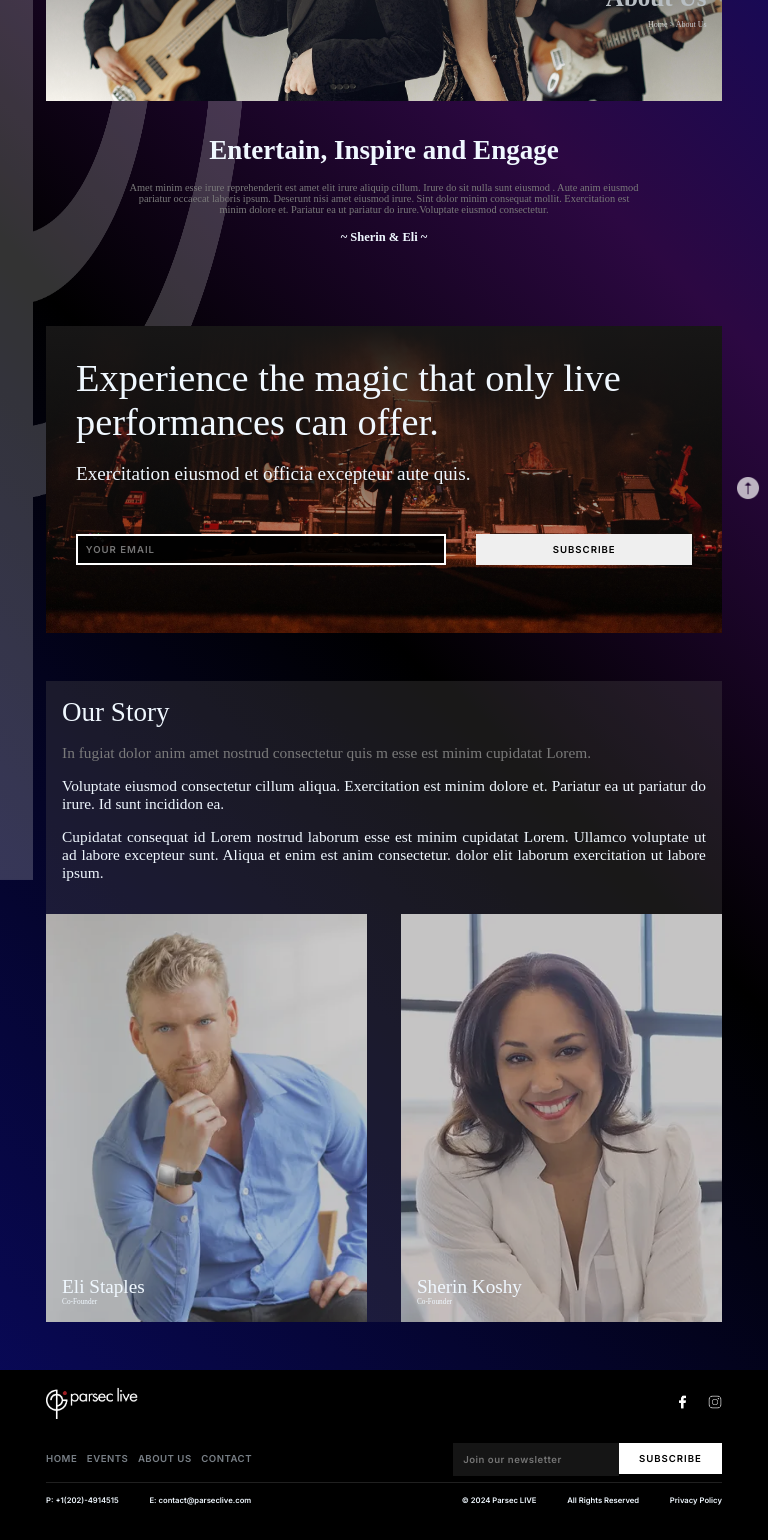
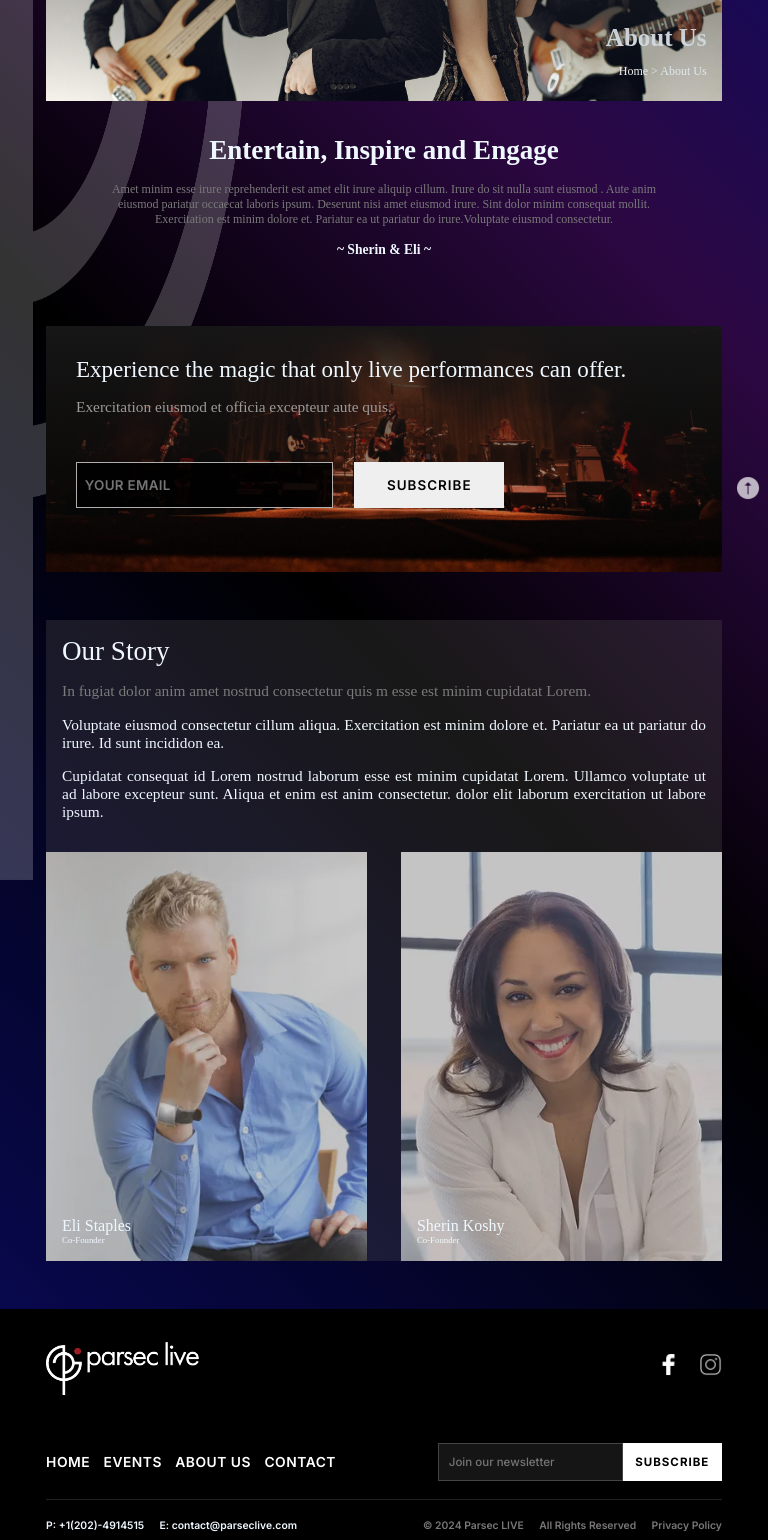
Before and after one commit to rsht7/PARSEC_live_web, a React (Create React App) app in the folder frontend/: page /about in a window 768 px wide. Shown: the part 280-1820 px from the top of the page. Built offline with nearby package versions, Linux system fonts and the light colour scheme; a web font is replaced by a local one.

Commit message:
responsive changes in footer, newsletter and about/contact pages

```diff
--- a/frontend/src/index.css
+++ b/frontend/src/index.css
@@ -661,12 +661,14 @@ h1 {
   line-height: 4.55vw;
   text-align: center;
   margin-bottom: 0;
+  color: #c4bdbd;
 
 }
 
 .main-newsletter-stuff h2{
   font-size: 1.1vw;
   line-height: 1.56vw;
+  font-weight: 400;
   text-align: center;
 }
 
@@ -701,13 +703,13 @@ h1 {
 .main-newsletter-stuff input{
   font-size: 2.03vmin;
   font-family: "Inter", sans-serif;
-  letter-spacing: 1px;
+
   font-weight: 600;
   height: 100%;
   padding-left: 1vw;
   border: none;
   width: 60%;
-  border: 2px solid #ffffff;
+  border: 1px solid #ffffff;
   background-color: rgba(0, 0, 0, 0.9);
   box-sizing: border-box;
   color: white;
@@ -809,7 +811,7 @@ h1 {
 }
 .page-path{
   font-weight: 400;
-  font-size: 1vmax;
+  font-size: 1.5vmax;
   text-align: right;
 }
 
@@ -817,7 +819,7 @@ h1 {
   text-decoration: none;
   color: white;
   font-weight: 400;
-  font-size: 1vmax;
+  font-size: 1.5vmax;
 }
 
 
@@ -848,7 +850,7 @@ h1 {
   font-size: 1.3vmax;
   color: rgba(122, 122, 122, 1);
   font-weight: 400;
-  padding: 0 4.15vw;
+  padding: 0;
   margin: 2vw 0;
 
 }
@@ -919,6 +921,7 @@ h1 {
 
 .newsbelowhead{
   font-size: 0.911vmax;
+  color: rgb(157, 154, 154);
 }
 
 
@@ -941,14 +944,14 @@ h1 {
 
 .nws-inp{
   width: 60%;
-  border: 2px solid #ffffff;
+  border: 1px solid #b0aeae;
   background-color: rgba(0, 0, 0, 0.9);
   box-sizing: border-box;
   color: white;
   font-weight: 600;
   padding-left: 1vw;
   font-family: "Inter", sans-serif;
-  letter-spacing: 1px;
+  letter-spacing: 0.3px;
   /* padding: 3vh; */
   /* height: 70%; */
 }
@@ -1096,11 +1099,16 @@ h1 {
   margin-top: 0;
   font-size : 3.38vmax;
   text-align: left;
+
+}
+.contact-lhs p{
+  color: rgba(194, 194, 194, 1);
 }
 
 .contact-icons{
   display: flex;
   justify-content: space-between;
+  margin-top:4vw ;
 
 
 }
@@ -1110,6 +1118,13 @@ h1 {
   align-items: center;
   gap: 1.5vw;
 }
+
+.contact-icon-info p{
+  color: white;
+  font-weight: 600;
+  margin: 0 0 0.6vw 0;
+}
+
 
 .contact-icon img{
   width: auto;
@@ -1137,6 +1152,7 @@ h1 {
   width:50%;
   align-items: self-end;
 
+
   /* margin-left:10%; */
 }
 
@@ -1145,6 +1161,7 @@ h1 {
   display: flex;
   justify-content: space-between;
   margin-bottom: 2%;
+  margin-top: 3%;
 
 }
 
@@ -1219,7 +1236,7 @@ h1 {
   width: 100%;
   /* font-weight: bold; */
   font-family: "Inter", sans-serif;
-  font-weight: 600;
+  font-weight: 700;
   letter-spacing: 1px;
 
 }
@@ -1304,7 +1321,8 @@ h1 {
   justify-content: space-between;
   height: 70%;
   font-size: 2.03vmin;
-  color: rgb(120, 127, 134);
+  /* color: rgb(120, 127, 134); */
+  color: white;
   border-bottom: #bbbbbb2c 0.5px solid;
   letter-spacing: 1%;
 }
@@ -1343,7 +1361,8 @@ h1 {
 
 .foottwo-a a{
   text-decoration: none;
-  color: rgb(120, 127, 134);
+  /* color: rgb(120, 127, 134); */
+  color: white;
   align-content: center;
 
 }
@@ -1406,9 +1425,10 @@ h1 {
   padding-left: 10px;
   font-family: "Inter", sans-serif;
   font-size: 2.03vmin;
-  letter-spacing: 0.5px;
-  border: none;
-  font-weight: 600;
+  /* letter-spacing: 0.5px; */
+  border: 1px solid #454444;
+  /* border: none; */
+  font-weight: 500;
   color: white;
 
 }
@@ -1430,7 +1450,7 @@ h1 {
   font-size: 2.03vmin;
   border: none;
   letter-spacing: 1px;
-  font-weight: 600;
+  font-weight: 700;
 
 }
 .subs:hover {
@@ -1474,6 +1494,7 @@ h1 {
   list-style-type: none;
   padding: 0;
   gap: 4vw;
+  color: #7a7777;
 
 }
 
@@ -1495,7 +1516,7 @@ h1 {
     z-index: 1000;
     /* backdrop-filter: blur(2px);
     transition: backdrop-filter 0.3s ease; */
-    height: 10.8vh;
+    height: 9.8vh;
     background-color: transparent;
     font-weight: 600;
     padding: 2px 4vw 0 4vw;
@@ -1739,7 +1760,7 @@ h1 {
   /* display: flex;
   justify-content: center; */
   margin: 5vmax 6vw 5vmax 6vw;
-  height: 35vh;
+  height: 30vh;
 
 
 
@@ -1786,46 +1807,48 @@ h1 {
   line-height: 4.55vw;
   text-align: center;
   margin-bottom: 0;
-  margin-top: 0;
+  margin-top: 1vw;
 
 }
 
 .main-newsletter-stuff h2{
-  font-size: 2vmax;
+  font-size: 1.75vmax;
   line-height: 2.2vmax;
   text-align: center;
+  margin-bottom: 0;
 }
 
 .main-newsletter-stuff form{
-  width: 100%;
+  width: 80%;
   display: flex;
   justify-content: space-between;
   margin-top: 1.75vw;
   flex-direction: column;
-  height: 14vh;
+  height: 11vh;
+  align-self: center;
 }
 
 .main-newsletter-stuff button{
-  font-size: 4vw;
+  font-size: 3.5vw;
   font-family: "Inter", sans-serif;
   border: none;
   letter-spacing: 1px;
+  font-weight: 700;
+  height: 5vh;
+  width: 100%;
+}
+
+
+.main-newsletter-stuff input{
+  font-size: 3.5vw;
+  font-family: "Inter", sans-serif;
+
   font-weight: 600;
-  height: 6vh;
-  width: 100%;
-}
-
-
-.main-newsletter-stuff input{
-  font-size: 4vw;
-  font-family: "Inter", sans-serif;
-  letter-spacing: 1px;
-  font-weight: 600;
-  height: 6vh;
-  padding-left: 4px;
+  height: 5vh;
+  padding-left: 10px;
   border: none;
   width: 100%;
-  border: 2px solid #ffffff;
+  border: 1px solid #ffffff;
   background-color: rgba(0, 0, 0, 0.9);
   box-sizing: border-box;
   color: white;
@@ -2304,7 +2327,7 @@ h1 {
     padding: 0 6vw 5vh 6vw;
     font-weight: 600;
 
-    height: 55vh;
+    height: 53vh;
     /* width: 100vw; */
 
 
@@ -2328,13 +2351,14 @@ h1 {
     margin: 0;
   }
   .footone ul img{
-    width: 8vw;
+    width: 6vw;
+
 
   }
 
   .footone ul{
     display: flex;
-    gap: 8vw;
+    gap: 5vw;
     list-style-type: none;
     align-self: self-start;
     margin: 0;
@@ -2354,7 +2378,7 @@ h1 {
     flex-direction: column;
     align-items:self-start;
     height: 70%;
-    font-size: 4vw;
+    font-size: 3.8vw;
     color: rgb(120, 127, 134);
     border-bottom: #bbbbbb2c 1px solid;
     justify-content: initial;
@@ -2412,7 +2436,7 @@ h1 {
     display: flex;
     flex-direction: row;
     width: 100%;
-    height: 6vh;
+    height: 5vh;
   }
   /* .ul-b1{
     border: 1px solid white;
@@ -2422,8 +2446,8 @@ h1 {
     padding-left: 4px;
   } */
   .ulb input{
-    padding-left: 4px;
-    font-size: 4vw;
+    padding-left: 12px;
+    font-size: 3.5vw;
   }
 
 
@@ -2431,11 +2455,11 @@ h1 {
   .subs{
     background-color: white;
     /* height: 3em; */
-    width: 40%;
+    width: 35%;
     height: 100%;
     text-align: center;
     align-content: center;
-    font-size: 4vw;
+    font-size: 3.5vw;
     color: black;
 
   }
@@ -2448,7 +2472,7 @@ h1 {
     height: 20%;
     margin-top: 1vh;
     font-size: 1.75vh;
-    gap: 1.5vh;
+    gap: 0.01vh;
 
   }
 
@@ -2474,6 +2498,7 @@ h1 {
     font-size: 1.25vh;
     justify-content: space-between;
 
+
   }
 
 
@@ -2481,6 +2506,7 @@ h1 {
     flex-direction: column;
     justify-content: space-between;
     gap: 1vh;
+    font-size: 1.75vh;
 
   }
 
@@ -2554,6 +2580,9 @@ h1 {
 
 
   }
+  .Page-head{
+    top: 38vh;
+  }
 
   .se-buttons button{
     width: 46.875%;
@@ -2572,40 +2601,43 @@ h1 {
     /* display: flex;
     justify-content: center; */
     margin: 5vmax 6vw 5vmax 6vw;
-    height: 40vw;
+    height: 30vw;
 
   }
 
   .main-newsletter-stuff{
     width: 60vw;
-    top: 20%;
+    top: 10%;
 
   }
 
   .main-newsletter-stuff h1{
     font-size: 5vw;
     margin-top: 0;
+
   }
   .main-newsletter-stuff h2{
     font-size: 2vw;
-    margin-top: 3vh;
+    margin-top: 2vh;
+    margin-bottom: 2vh;
+    line-height: 20px;
   }
   .main-newsletter-stuff form{
-    height: 4vw;
+    height: 5vw;
   }
   .main-newsletter-stuff button{
-    font-size: 1.25vw;
+    font-size: 1.5vw;
     font-family: "Inter", sans-serif;
     width: 35%;
   }
 
   .main-newsletter-stuff input{
-    font-size: 1.25vw;
-
-    padding-left: 1vw;
+    font-size: 1.5vw;
+
+    padding-left: 2vw;
     border: none;
     width: 60%;
-    border: 2px solid #ffffff;
+    border: 1px solid #ffffff;
 
   }
 
@@ -2617,10 +2649,17 @@ h1 {
   .abt-text{
     box-sizing: border-box;
     height: 20vh;
+    margin-bottom: 2vh;
+  }
+  .abt-t2{
+    font-size: 1.5vmax;
+  }
+  .abt-t3{
+    font-size: 1.7vmax;
   }
 
   .newsletter-wrapper{
-    height: 40vw;
+    height: 32vw;
   }
   .news-lhsrhs{
     flex-direction: column;
@@ -2630,23 +2669,25 @@ h1 {
     width: 100%;
   }
   .newshead{
-    font-size:5vw ;
+    font-size:3vw ;
   }
   .newsbelowhead{
-    font-size:2.5vw ;
+    font-size:2vw ;
   }
   .news-rhs{
-    width: 100%;
+    width: 80%;
     padding: 0 3.9vw;
+    align-self: self-start;
+
   }
   .news-rhs form{
-    height: 4vw;
+    height: 6vw;
   }
 
   .nws-inp{
     width: 60%;
-    border: 2px solid #ffffff;
-    font-size: 1.25vw;
+    border: 1px solid #b0aeae;
+    font-size: 1.75vw;
     padding-left: 1vw;
 
     /* padding: 3vh; */
@@ -2654,7 +2695,8 @@ h1 {
   }
   .nws-subs{
     width: 35%;
-    font-size: 1.25vw;
+    font-size: 1.75vw;
+
     /* padding: 3vh; */
     /* height: 70%; */
   }
@@ -2699,7 +2741,10 @@ h1 {
 
 
   .os-names{
-    font-size:larger;
+    font-size: 2vh;
+  }
+  .os-position{
+    font-size: 1.1vh;
   }
 
 
@@ -2712,39 +2757,87 @@ h1 {
 
   /* CONTACT PAGE */
 
+  .contact-lhsrhs{
+    margin-top: 4vh;
+  }
+  .contact-lhs{
+    width: 40%;
+  }
+  .contact-lhs p{
+    font-size: 1.25vh;
+
+  }
   .contact-icons{
     display: flex;
-    justify-content: space-between;
+    gap: 2vh;
     flex-direction: column;
 
   }
 
+  .contact-icon img{
+    height: 3.5vh;
+  }
+
+  .contact-rhs{
+    width: 60%;
+  }
+  .contact-n-e{
+    flex-direction: column;
+  }
+  .cont-e{
+    width: 100%;
+  }
+  .cont-n{
+    width: 100%;
+  }
+  .queryinp{
+    height: 10vh;
+    min-height: 10vh;
+  }
 
   /* FOOTER */
 
+  .footer{
+    height: 30vw;
+  }
+  .footone{
+    height: 15vw;
+  }
+  .footone img{
+    width: 20vw;
+  }
+
+  .footone ul img{
+    width: 3vw;
+  }
+
+
+  .foottwo{
+    height: 14vw;
+  }
   .foottwo-a{
-    font-size: 1.25vw;
+    font-size: 1.8vw;
+
   }
   .ula{
-    width: 35vw;
-    gap: 1.25vw;
+    width: 40vw;
+    gap: 1.75vw;
 
   }
 
   .ulb{
-    width: 35vw;
-    height: 4vw;
+    width: 37vw;
+    height: 5vw;
   }
 
   .ulb input{
-    font-size: 1.25vw;
-    height: 4vw;
+    font-size: 1.5vw;
+    width: 70%;
+
   }
 
   .subs{
-    font-size: 1.25vw;
-
-
+    font-size: 1.5vw;
 
   }
 
@@ -2755,7 +2848,9 @@ h1 {
     justify-content: space-between;
     height: 30%;
     margin-top: 1vh;
-    font-size: 1vw;
+    font-size: 1.35vw;
+    /* flex-direction: column; */
+
 
 
   }
@@ -2765,6 +2860,7 @@ h1 {
     display: flex;
     list-style-type: none;
     padding: 0;
+    gap: 2vw;
 
 
 
@@ -2774,6 +2870,7 @@ h1 {
     display: flex;
     list-style-type: none;
     padding: 0;
+    gap: 2vw;
 
   }
 
```
